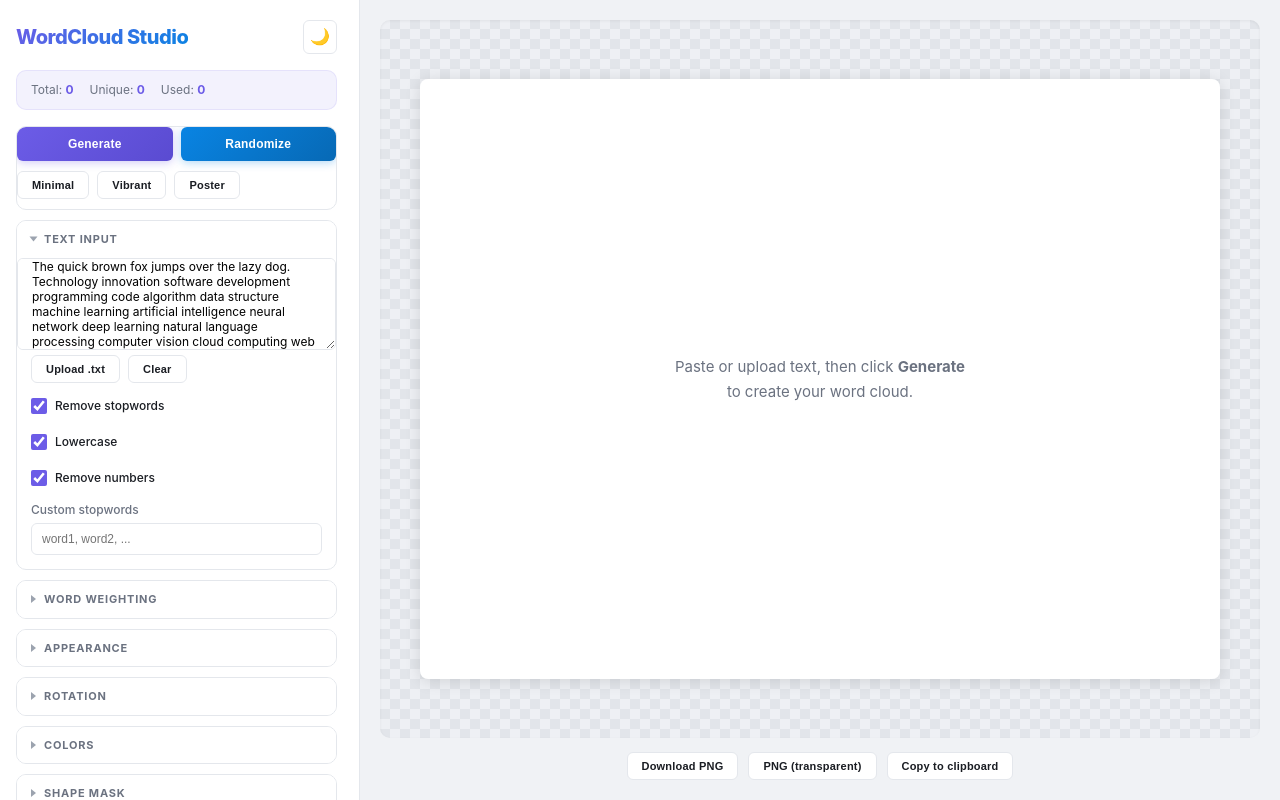
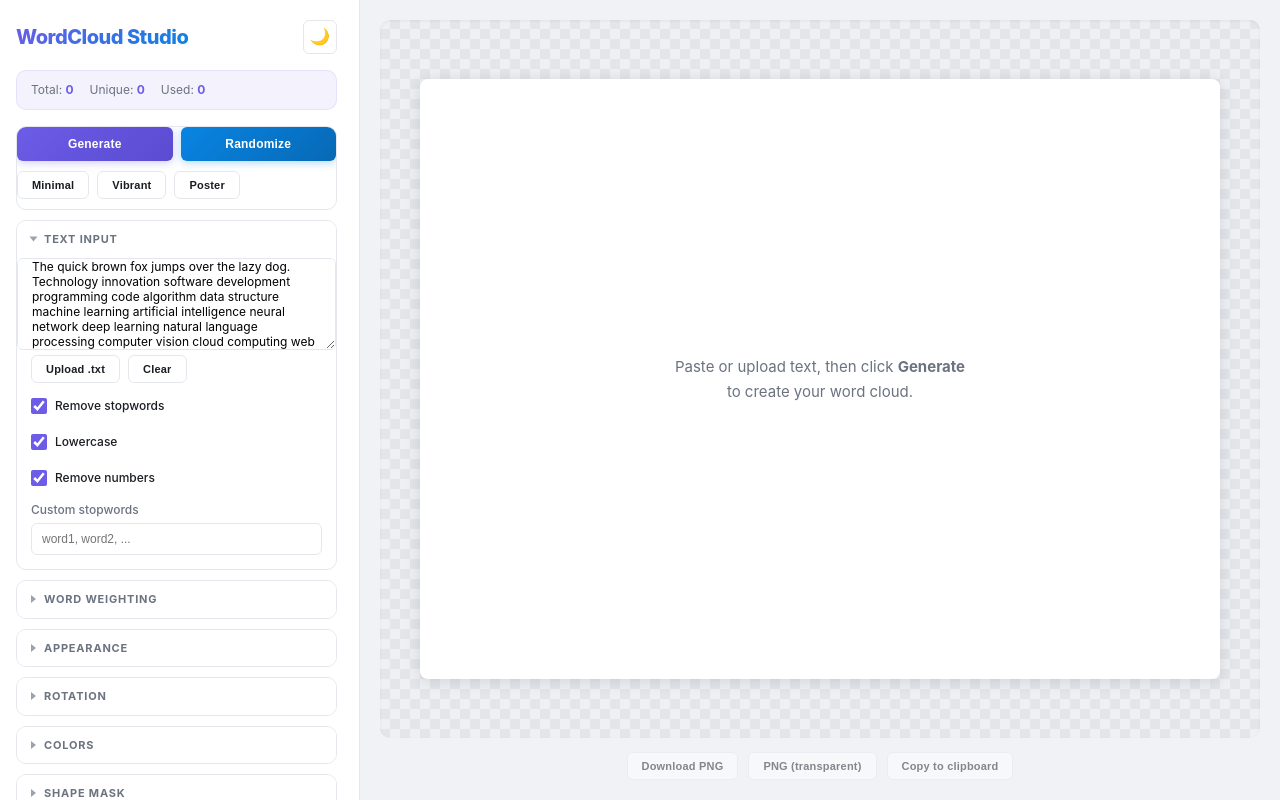
Before and after one commit to noahweidig/wordcloud, a React (Vite) app: page / in a window 1280 px wide. Built offline with nearby package versions, Linux system fonts and the light colour scheme.

Commit message:
🎨 Palette: Replace reactive export errors with proactive disabled states
Co-authored-by: google-labs-jules[bot] <161369871+google-labs-jules[bot]@users.noreply.github.com>

```diff
--- a/src/App.tsx
+++ b/src/App.tsx
@@ -168,7 +168,7 @@ function App() {
           )}
           <WordCloudCanvas ref={canvasRef} words={words} settings={settings} />
         </div>
-        <ExportBar canvasRef={canvasRef} showToast={showToast} />
+        <ExportBar canvasRef={canvasRef} showToast={showToast} hasWords={words.length > 0} />
       </div>
 
       {/* Mobile menu toggle */}
--- a/src/components/ControlPanel.tsx
+++ b/src/components/ControlPanel.tsx
@@ -105,6 +105,7 @@ export default function ControlPanel({
         <summary className="section-title">Text Input</summary>
         <textarea
           className="text-input"
+          aria-label="Source text for word cloud"
           placeholder="Paste your text here..."
           value={settings.text}
           onChange={(e) => onChange({ text: e.target.value })}
@@ -114,7 +115,7 @@ export default function ControlPanel({
           <button className="btn btn-small" onClick={() => fileInputRef.current?.click()}>
             Upload .txt
           </button>
-          <button className="btn btn-small" onClick={() => onChange({ text: '' })}>Clear</button>
+          <button className="btn btn-small" onClick={() => onChange({ text: '' })} disabled={!settings.text}>Clear</button>
         </div>
         <input
           ref={fileInputRef}
--- a/src/components/ExportBar.tsx
+++ b/src/components/ExportBar.tsx
@@ -3,9 +3,10 @@ import type { CanvasHandle } from './WordCloudCanvas';
 interface Props {
   canvasRef: React.RefObject<CanvasHandle | null>;
   showToast: (message: string, type?: 'success' | 'error' | 'info') => void;
+  hasWords: boolean;
 }
 
-export default function ExportBar({ canvasRef, showToast }: Props) {
+export default function ExportBar({ canvasRef, showToast, hasWords }: Props) {
   const downloadPNG = async (transparent: boolean) => {
     const blob = await canvasRef.current?.exportPNG(transparent);
     if (!blob) {
@@ -30,15 +31,32 @@ export default function ExportBar({ canvasRef, showToast }: Props) {
     }
   };
 
+  const title = hasWords ? undefined : 'Generate a word cloud first';
+
   return (
     <div className="export-bar">
-      <button className="btn btn-small" onClick={() => downloadPNG(false)}>
+      <button
+        className="btn btn-small"
+        onClick={() => downloadPNG(false)}
+        disabled={!hasWords}
+        title={title}
+      >
         Download PNG
       </button>
-      <button className="btn btn-small" onClick={() => downloadPNG(true)}>
+      <button
+        className="btn btn-small"
+        onClick={() => downloadPNG(true)}
+        disabled={!hasWords}
+        title={title}
+      >
         PNG (transparent)
       </button>
-      <button className="btn btn-small" onClick={copyToClipboard}>
+      <button
+        className="btn btn-small"
+        onClick={copyToClipboard}
+        disabled={!hasWords}
+        title={title}
+      >
         Copy to clipboard
       </button>
     </div>
```
Also changed, not shown: .Jules/palette.md.
